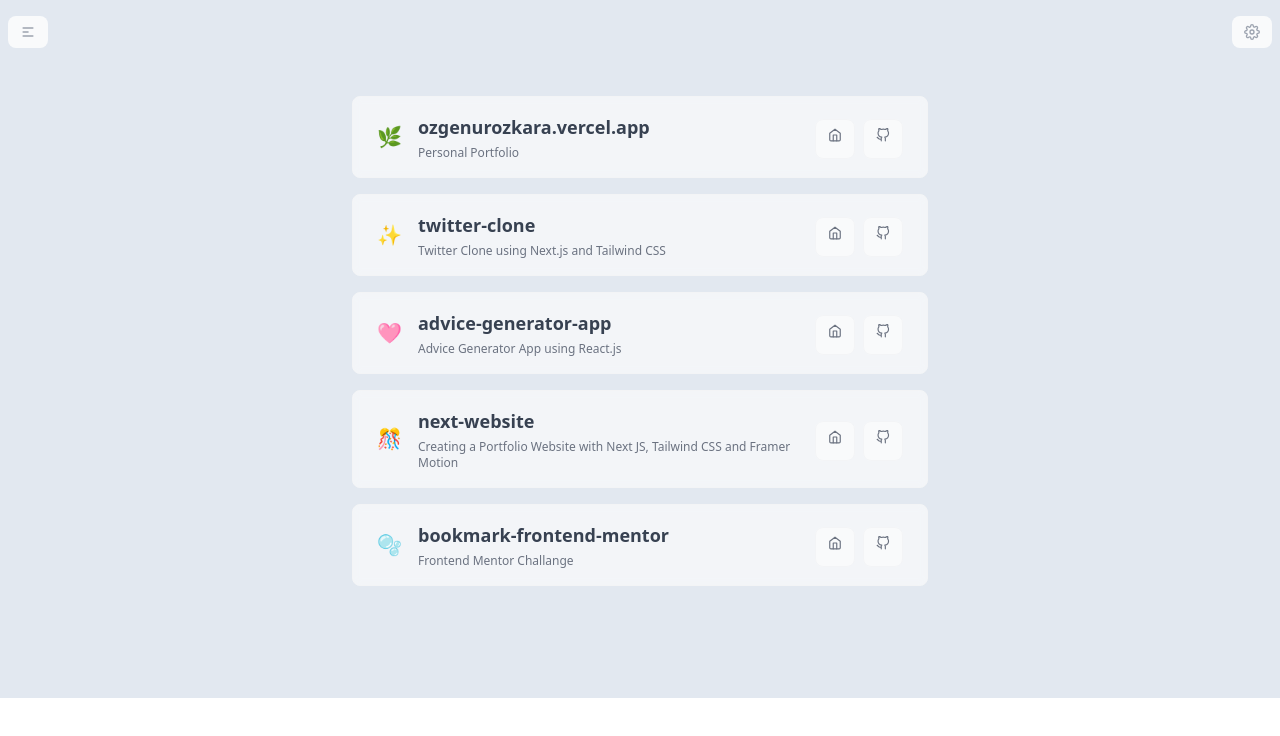
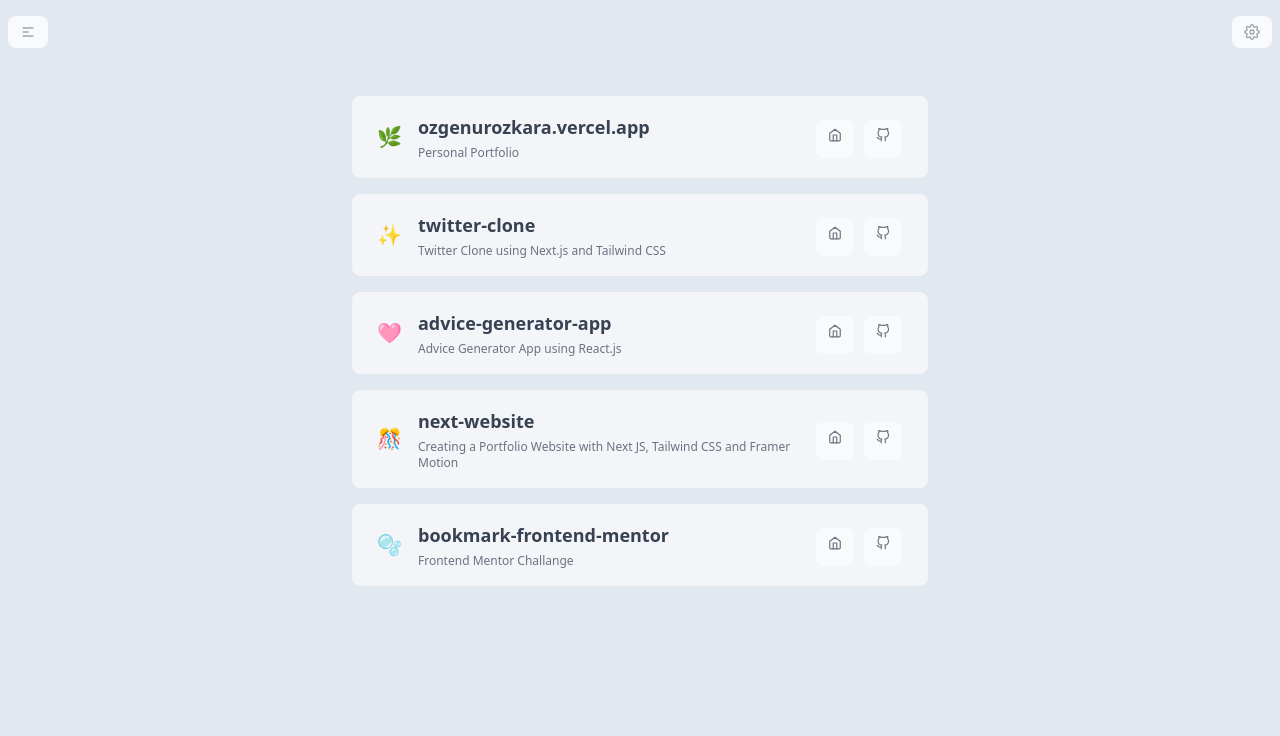
Before and after one commit to ozgeozkaraa01/next-my-portfolio, a Next.js app: page /projects in a window 1280 px wide. Shown: the top 736 px of the page. Built offline with nearby package versions, Linux system fonts and the light colour scheme.

Commit message:
feat:edited header component

```diff
--- a/components/Header.jsx
+++ b/components/Header.jsx
@@ -58,7 +58,7 @@
           viewBox="0 0 24 24"
           strokeWidth={1.5}
           stroke="currentColor"
-          className="w-6 h-6"
+          className="w-6 h-6 hidden lg:block"
         >
           <path
             strokeLinecap="round"
--- a/pages/projects.jsx
+++ b/pages/projects.jsx
@@ -5,9 +5,8 @@
 
 const Projects = () => {
   return (
-    <div className="w-screen h-screen">
+    <div className="h-screen bg-slate-200 w-screen overflow-y-scroll">
       <NavProjects />
-      <div className="bg-slate-200">
       <div className="flex flex-col justify-center px-8">
         <div className="my-24 mx-2 sm:mx-6 lg:mb-28 lg:mx-8">
           <div className="relative max-w-xl mx-auto">
@@ -223,7 +222,6 @@
         </div>
       </div>
     </div>
-    </div>
   );
 };
 
```
Lines whose indentation alone changed are shown as unchanged.
